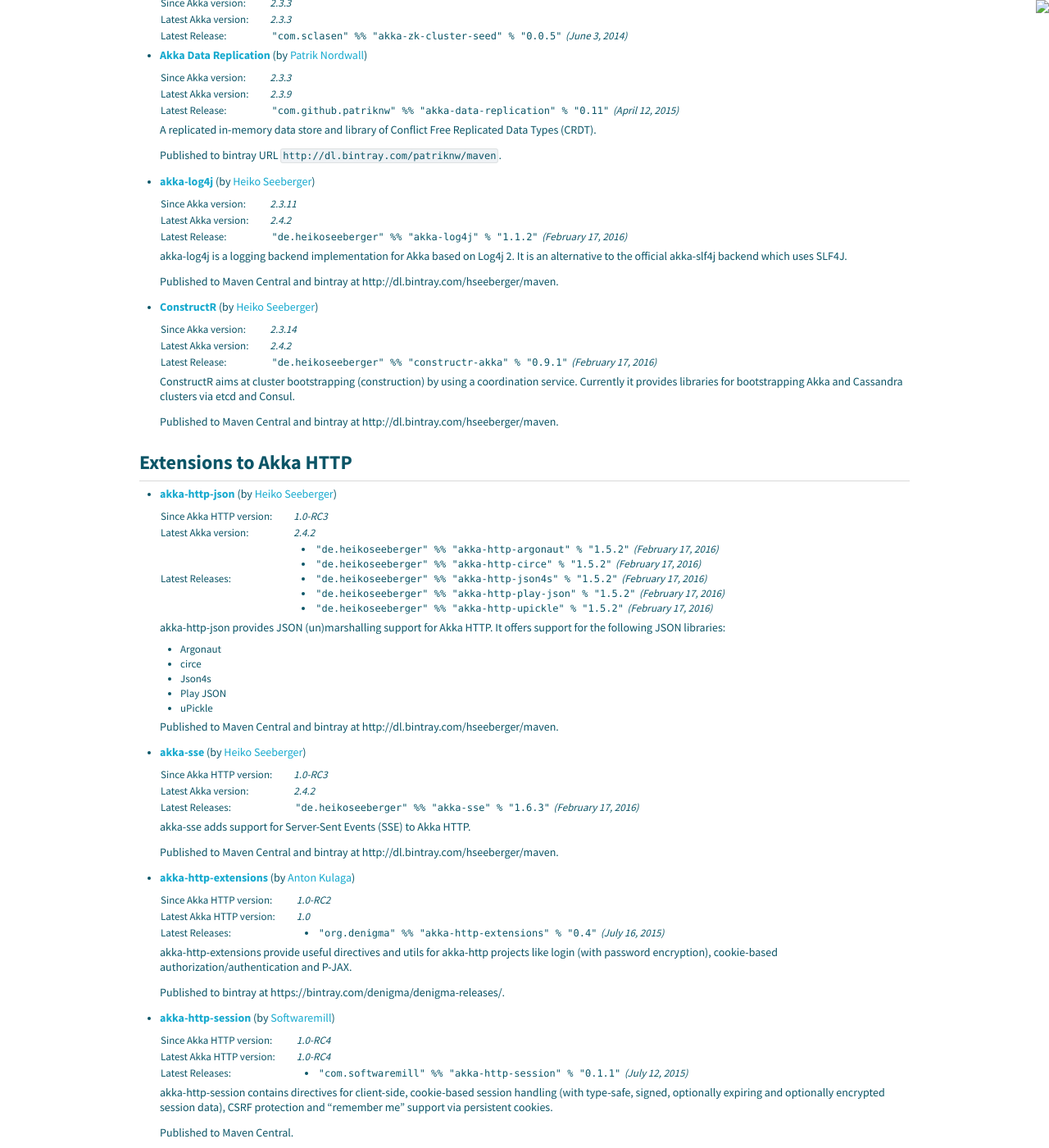
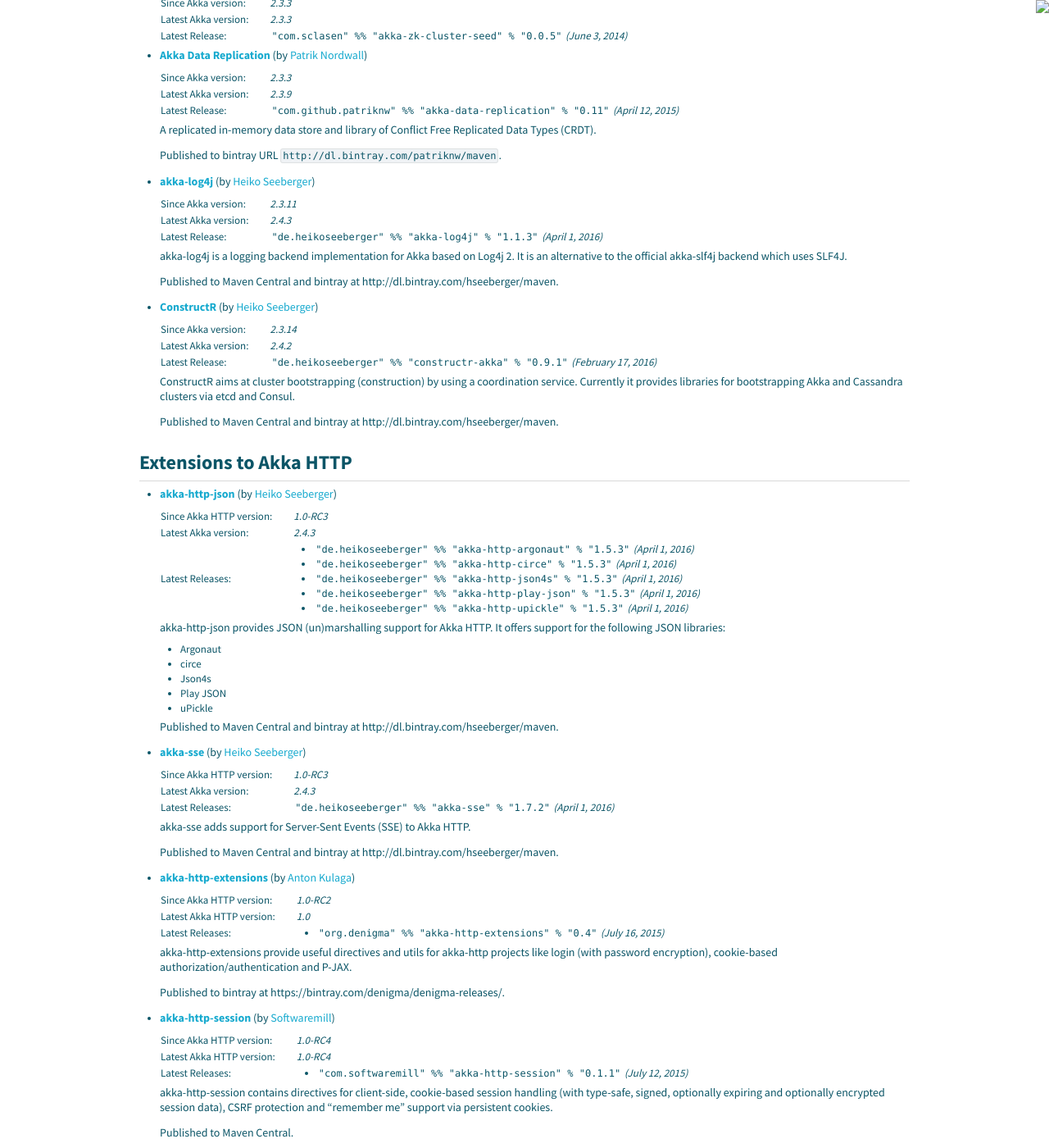
Before and after one commit to raboof/akka.github.com, a Jekyll site: the page built from community/index.md, in a window 1280 px wide and 1400 px high, scrolled down 1236 px. Shown: the whole window at 82% size. Built offline with Jekyll 4.4.1, drawn with Linux system fonts in a browser that asks for light colours.

Commit message:
Upgrade some of my libs

```diff
--- a/community/index.md
+++ b/community/index.md
@@ -116,8 +116,8 @@
 
   <table class="stats">
   <tr><td>Since Akka version:</td><td>2.3.11</td></tr>
-  <tr><td>Latest Akka version:</td><td>2.4.2</td></tr>
-  <tr><td>Latest Release:</td><td><code>"de.heikoseeberger" %% "akka-log4j" % "1.1.2"</code> (February 17, 2016)</td></tr>
+  <tr><td>Latest Akka version:</td><td>2.4.3</td></tr>
+  <tr><td>Latest Release:</td><td><code>"de.heikoseeberger" %% "akka-log4j" % "1.1.3"</code> (April 1, 2016)</td></tr>
   </table>
 
   akka-log4j is a logging backend implementation for Akka based on Log4j 2. It is an alternative to the official akka-slf4j backend which uses SLF4J.
@@ -142,14 +142,14 @@
 
   <table class="stats">
   <tr><td>Since Akka HTTP version:</td><td>1.0-RC3</td></tr>
-  <tr><td>Latest Akka version:</td><td>2.4.2</td></tr>
+  <tr><td>Latest Akka version:</td><td>2.4.3</td></tr>
   <tr><td>Latest Releases:</td><td>
     <ul>
-      <li><code>"de.heikoseeberger" %% "akka-http-argonaut" % "1.5.2"</code> (February 17, 2016)</li>
-      <li><code>"de.heikoseeberger" %% "akka-http-circe" % "1.5.2"</code> (February 17, 2016)</li>
-      <li><code>"de.heikoseeberger" %% "akka-http-json4s" % "1.5.2"</code> (February 17, 2016)</li>
-      <li><code>"de.heikoseeberger" %% "akka-http-play-json" % "1.5.2"</code> (February 17, 2016)</li>
-      <li><code>"de.heikoseeberger" %% "akka-http-upickle" % "1.5.2"</code> (February 17, 2016)</li>
+      <li><code>"de.heikoseeberger" %% "akka-http-argonaut" % "1.5.3"</code> (April 1, 2016)</li>
+      <li><code>"de.heikoseeberger" %% "akka-http-circe" % "1.5.3"</code> (April 1, 2016)</li>
+      <li><code>"de.heikoseeberger" %% "akka-http-json4s" % "1.5.3"</code> (April 1, 2016)</li>
+      <li><code>"de.heikoseeberger" %% "akka-http-play-json" % "1.5.3"</code> (April 1, 2016)</li>
+      <li><code>"de.heikoseeberger" %% "akka-http-upickle" % "1.5.3"</code> (April 1, 2016)</li>
     </ul>
   </td></tr>
   </table>
@@ -167,8 +167,8 @@
 
   <table class="stats">
   <tr><td>Since Akka HTTP version:</td><td>1.0-RC3</td></tr>
-  <tr><td>Latest Akka version:</td><td>2.4.2</td></tr>
-  <tr><td>Latest Releases:</td><td><code>"de.heikoseeberger" %% "akka-sse" % "1.6.3"</code> (February 17, 2016)</td></tr>
+  <tr><td>Latest Akka version:</td><td>2.4.3</td></tr>
+  <tr><td>Latest Releases:</td><td><code>"de.heikoseeberger" %% "akka-sse" % "1.7.2"</code> (April 1, 2016)</td></tr>
   </table>
 
   akka-sse adds support for Server-Sent Events (SSE) to Akka HTTP.
```
